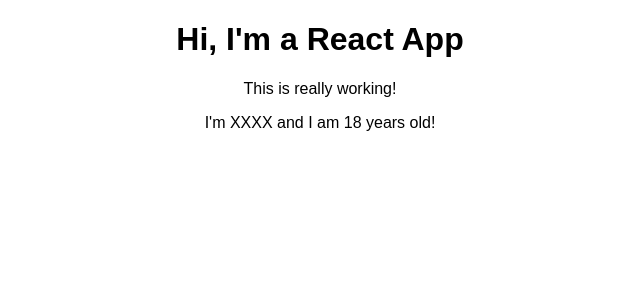
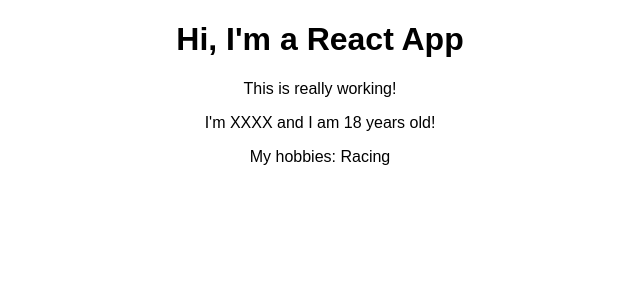
Before and after one commit to chanyt0216/react-complete-guide, a React (Create React App) app: page / in a window 1280 px wide. Shown: the top 300 px of the page, without its empty margins (320-960 px from the left). Built offline with nearby package versions, Linux system fonts and the light colour scheme.

Commit message:
add children props into Person

```diff
--- a/src/App.js
+++ b/src/App.js
@@ -8,7 +8,7 @@
       <div className="App">
         <h1>Hi, I'm a React App</h1>
         <p>This is really working!</p>
-        <Person name="XXXX" age="18"/>
+        <Person name="XXXX" age="18">My hobbies: Racing</Person>
       </div>
     );
   }
--- a/src/Person/Person.js
+++ b/src/Person/Person.js
@@ -1,7 +1,13 @@
 import React from 'react';
 
 const person = (props) => {
-    return <p>I'm {props.name} and I am {props.age} years old!</p>;
+    return (
+        <div>
+            <p>I'm {props.name} and I am {props.age} years old!</p>
+            <p>{props.children}</p>
+        </div>
+    )
+
 };
 
 export default person;
```
